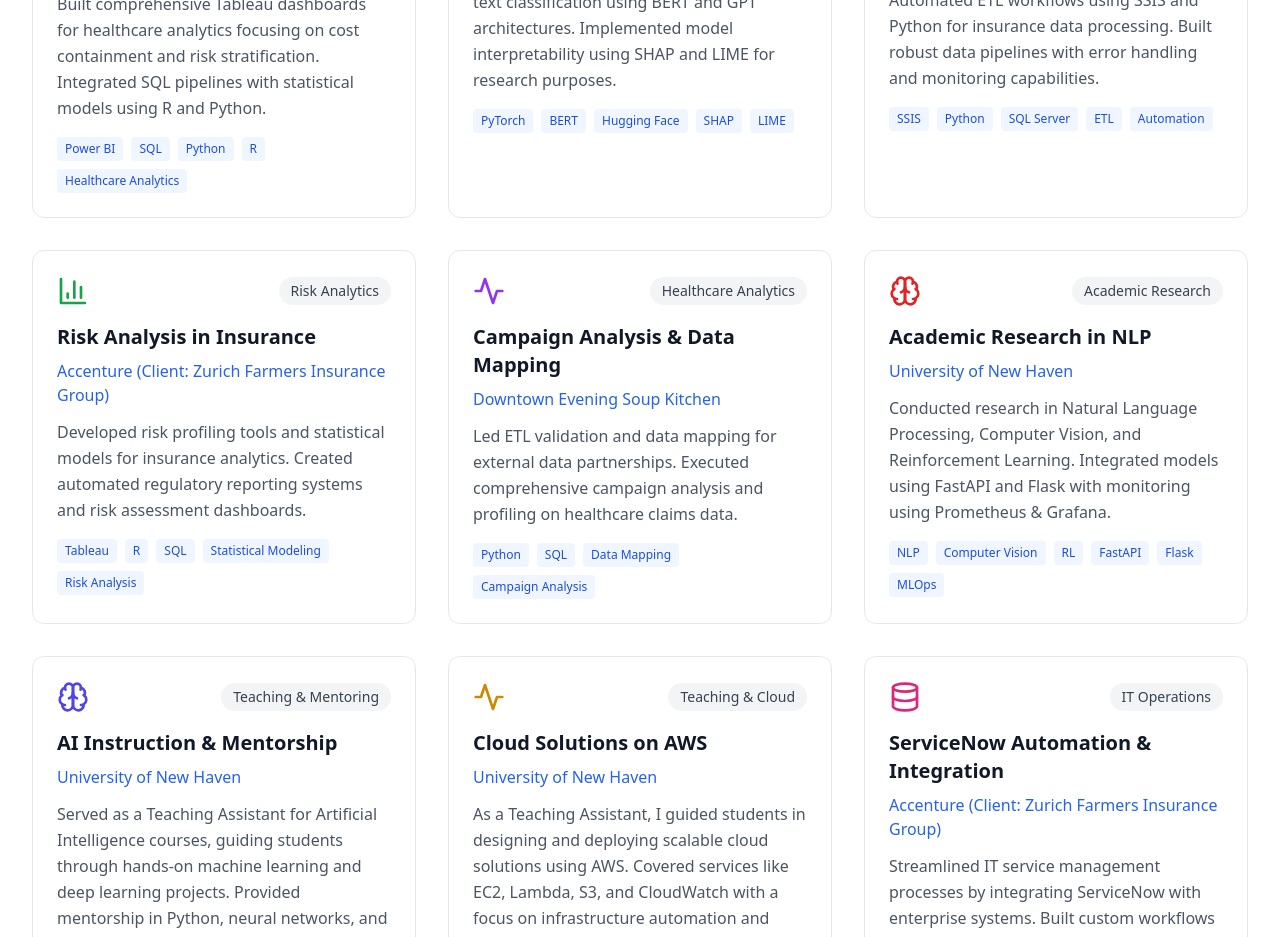
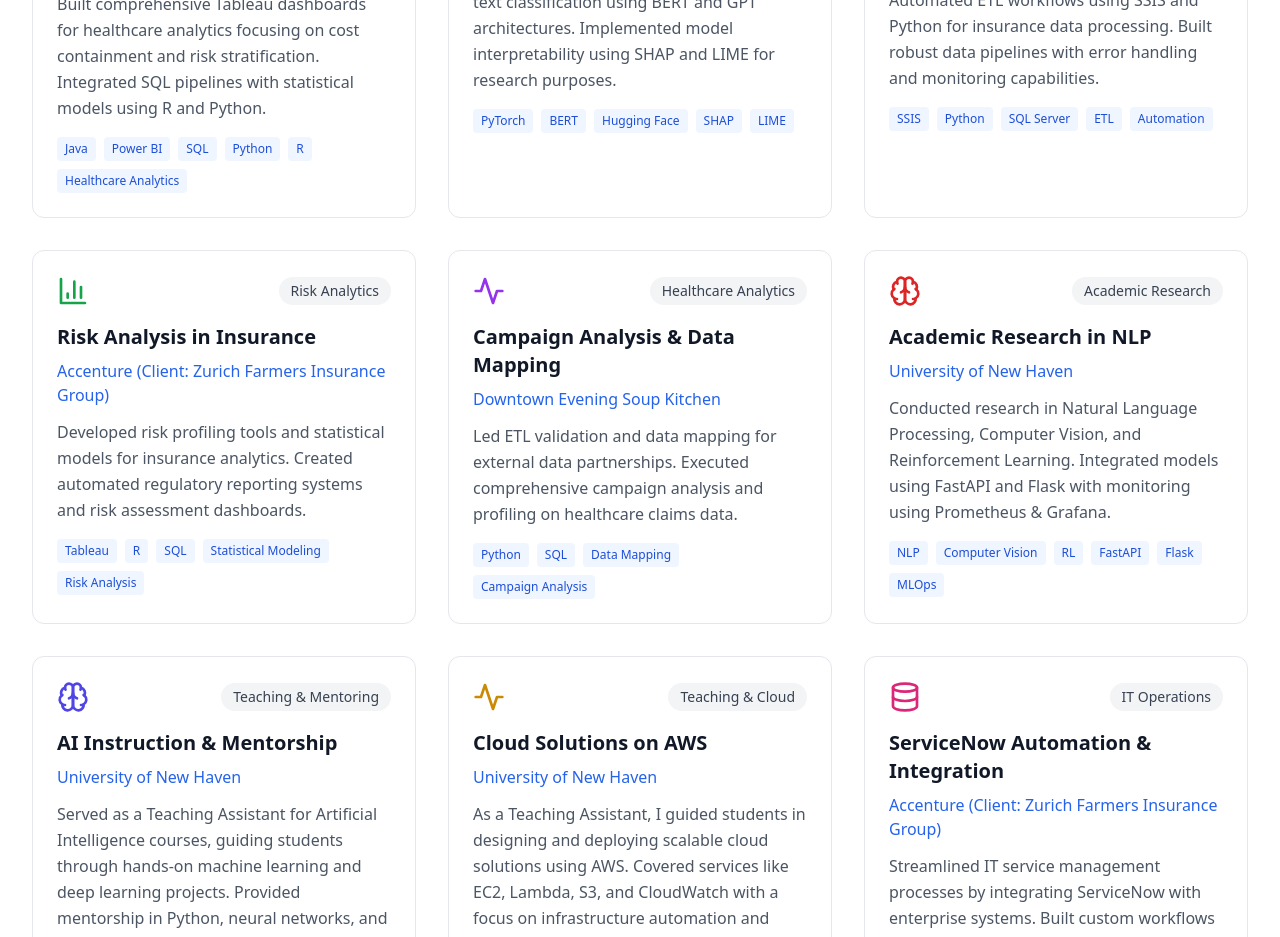
Before and after one commit to manjushasunkavalli/manjusha-portfolio, a React (Vite) app: page / in a window 1280 px wide. Shown: the part 2480-3417 px from the top of the page. Built offline with nearby package versions, Linux system fonts and the light colour scheme.

Commit message:
Updated Projects.tsx

```diff
--- a/src/components/Projects.tsx
+++ b/src/components/Projects.tsx
@@ -6,7 +6,7 @@ const Projects = () => {
     {
       title: "Healthcare Cost Optimization Dashboard",
       description: "Built comprehensive Tableau dashboards for healthcare analytics focusing on cost containment and risk stratification. Integrated SQL pipelines with statistical models using R and Python.",
-      technologies: ["Power BI", "SQL", "Python", "R", "Healthcare Analytics"],
+      technologies: ["Java", "Power BI", "SQL", "Python", "R", "Healthcare Analytics"],
       icon: <Activity className="w-8 h-8 text-blue-600" />,
       category: "Healthcare Analytics",
       company: "Accenture (Client: Cigna)"
```
